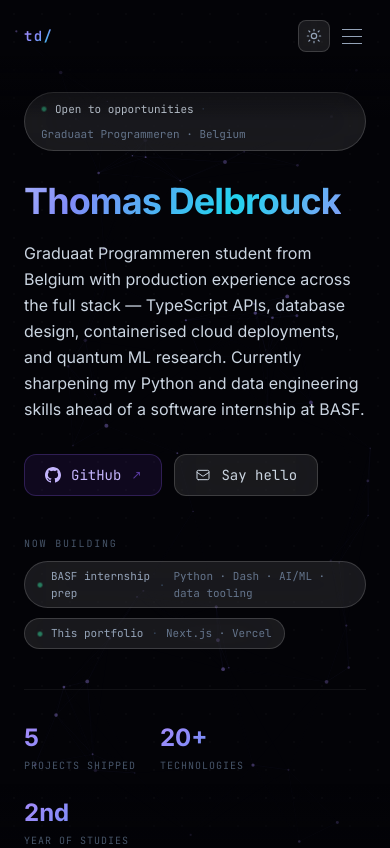
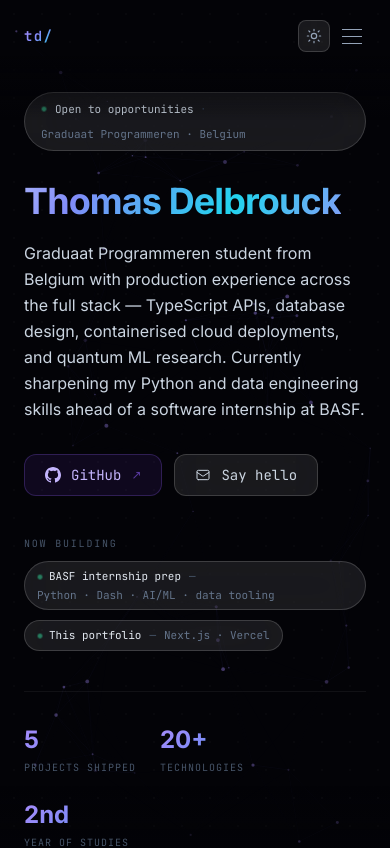
Before and after one commit to ThomasDelbrouck1/Portfolio, a Next.js app: page / in a window 390 px wide. Shown: the top 848 px of the page. Built offline with nearby package versions, Linux system fonts and the light colour scheme.

Commit message:
fix: clear label/tech divide in now-building pills when wrapping
Label group is now shrink-0 whitespace-nowrap so it stays together.
Em dash separator and distinct text colors make the two parts readable
even when the tech string wraps to a second line on small screens.

```diff
--- a/components/sections/Hero.tsx
+++ b/components/sections/Hero.tsx
@@ -66,11 +66,13 @@ export default function Hero() {
           {nowBuilding.map((item) => (
             <span
               key={item.label}
-              className="inline-flex items-center gap-2 px-3 py-1.5 rounded-full glass font-mono text-[11px] text-slate-600 dark:text-slate-400"
+              className="inline-flex flex-wrap items-center gap-x-2 gap-y-0.5 px-3 py-1.5 rounded-full glass font-mono text-[11px]"
             >
-              <span className="w-1.5 h-1.5 rounded-full bg-emerald-400 animate-pulse-dot shrink-0" />
-              {item.label}
-              <span className="text-slate-300 dark:text-slate-700">·</span>
+              <span className="inline-flex items-center gap-1.5 shrink-0 whitespace-nowrap">
+                <span className="w-1.5 h-1.5 rounded-full bg-emerald-400 animate-pulse-dot" />
+                <span className="text-slate-700 dark:text-slate-200">{item.label}</span>
+              </span>
+              <span className="shrink-0 text-slate-300 dark:text-slate-600">—</span>
               <span className="text-slate-400 dark:text-slate-500">{item.tech}</span>
             </span>
           ))}
```
